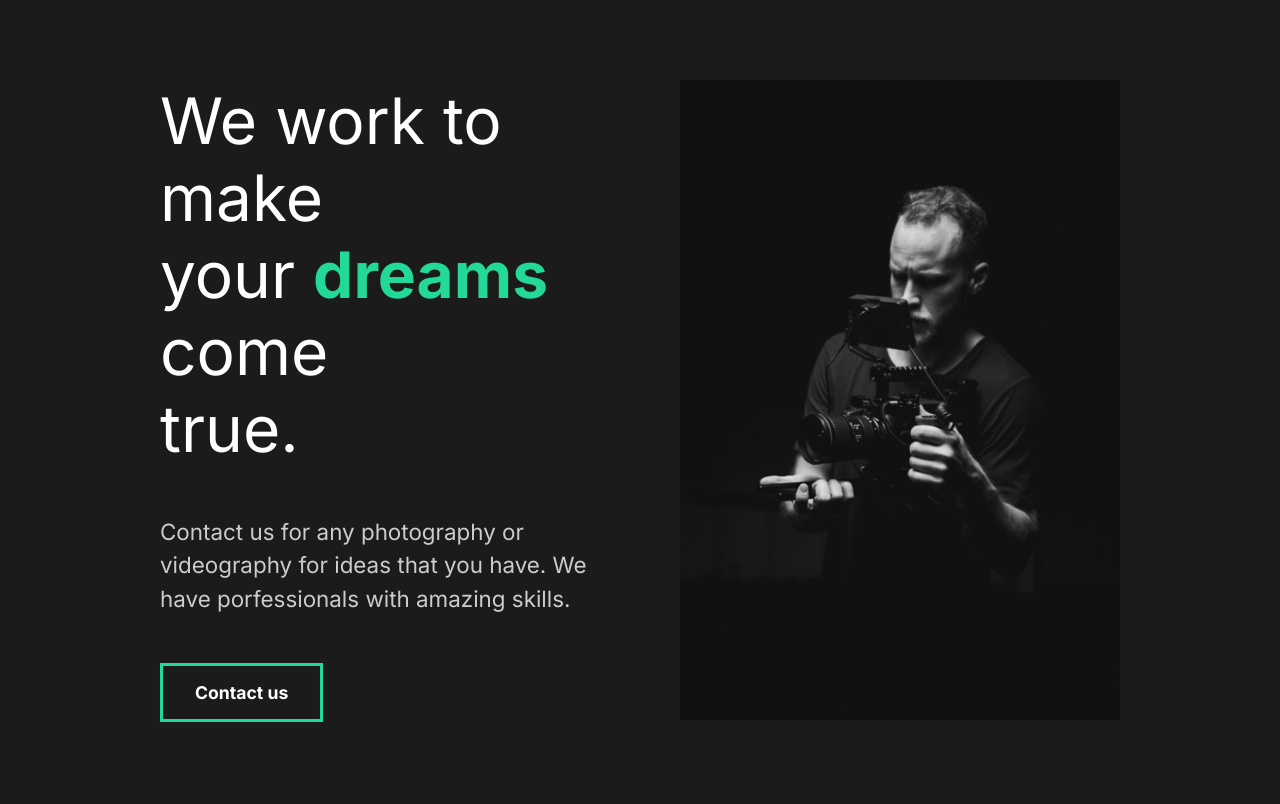
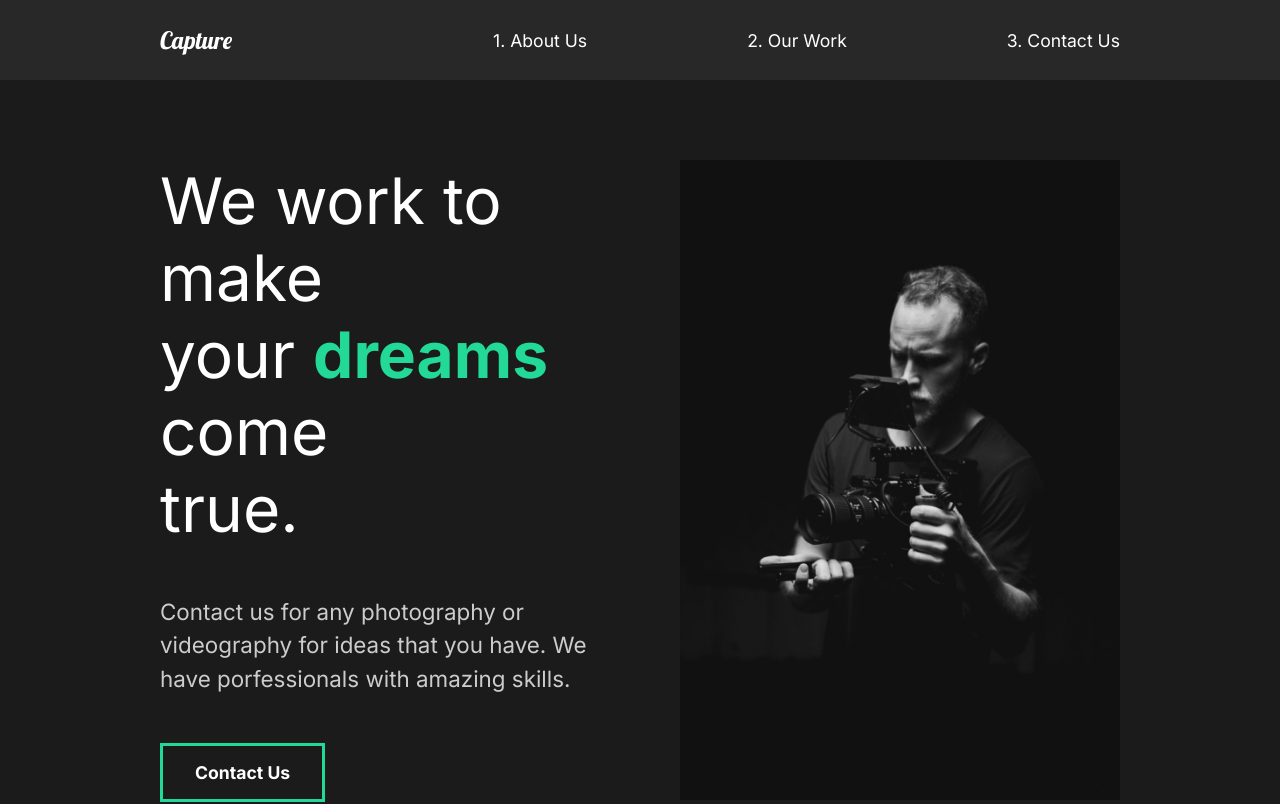
Before and after one commit to Jayden1905/Capture, a React (Vite) app: page / in a window 1280 px wide. Shown: the top 804 px of the page. Built offline with nearby package versions, Linux system fonts and the light colour scheme.

Commit message:
add NavBar and Styled it

```diff
--- a/src/App.jsx
+++ b/src/App.jsx
@@ -3,11 +3,13 @@
 import GlobalStyle from "./components/GlobalStyle";
 // Import Pages
 import AboutUs from "./pages/AboutUs";
+import Nav from "./components/Nav";
 
 const App = () => {
   return (
     <div className="App">
       <GlobalStyle />
+      <Nav />
       <AboutUs />
     </div>
   );
--- a/src/components/AboutSection.jsx
+++ b/src/components/AboutSection.jsx
@@ -30,7 +30,7 @@
           Contact us for any photography or videography for ideas that you have.
           We have porfessionals with amazing skills.
         </p>
-        <button>Contact us</button>
+        <button>Contact Us</button>
       </StyledDescription>
       <StyledImage>
         <img src={home1} alt="Home1"></img>
--- /dev/null
+++ b/src/components/Nav.jsx
@@ -0,0 +1,58 @@
+import React from "react";
+import styled from "styled-components";
+
+const Nav = () => {
+  return (
+    <StyledNav>
+      <h1>
+        <a id="logo" href="#">
+          Capture
+        </a>
+      </h1>
+      <ul>
+        <li>
+          <a href="#">1. About Us</a>
+        </li>
+        <li>
+          <a href="#">2. Our Work</a>
+        </li>
+        <li>
+          <a href="#">3. Contact Us</a>
+        </li>
+      </ul>
+    </StyledNav>
+  );
+};
+
+const StyledNav = styled.nav`
+  min-height: 10vh;
+  display: flex;
+  margin: 0 auto;
+  justify-content: space-between;
+  align-items: center;
+  padding: 1rem 10rem;
+  background: #282828;
+
+  a {
+    color: white;
+    text-decoration: none;
+  }
+
+  ul {
+    display: flex;
+    list-style: none;
+  }
+
+  #logo {
+    font-size: 1.5rem;
+    font-family: "Lobster", cursive;
+    font-weight: lighter;
+  }
+
+  li {
+    padding-left: 10rem;
+    position: relative;
+  }
+`;
+
+export default Nav;
```
